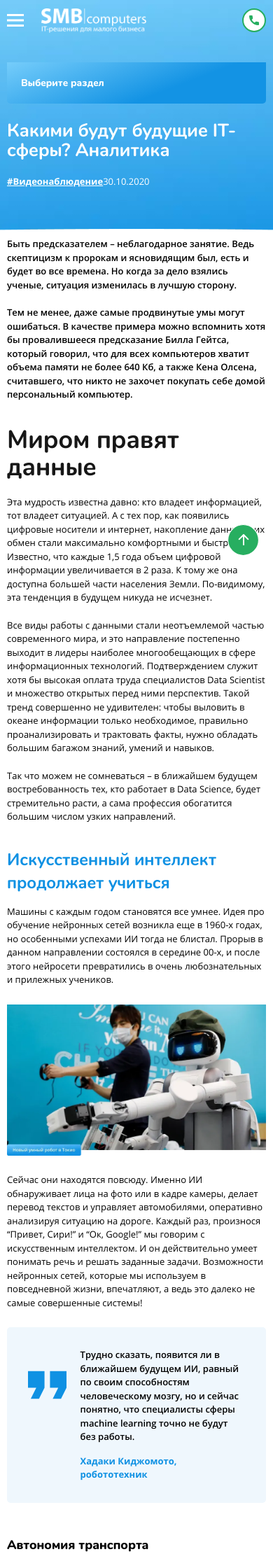
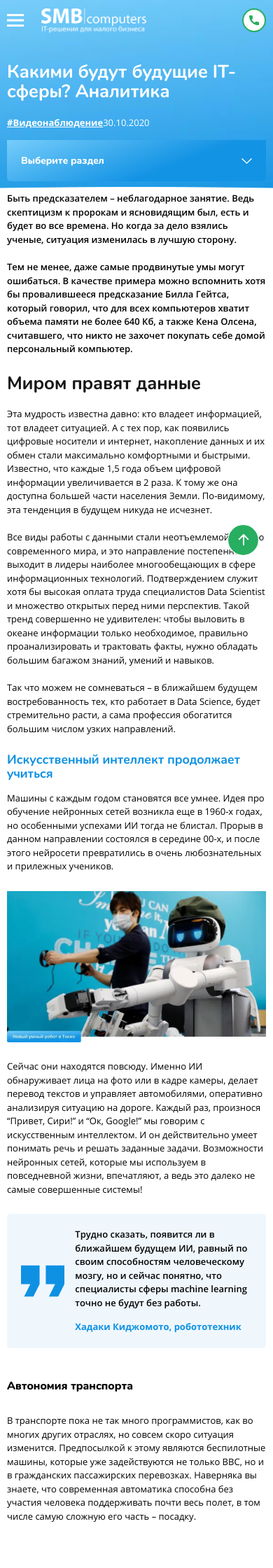
Before and after one commit to Nelson9309/SMB, a PHP site: page /article.html in a window 390 px wide. Shown: the top 2240 px of the page at 70% size. Run offline with PHP 8.4, Linux system fonts and the light colour scheme; grey boxes are pictures that could not be loaded.

Commit message:
sdsdds
sdsdsd

```diff
--- a/article.html
+++ b/article.html
@@ -98,6 +98,26 @@
 							</ul>
 						</nav>
 						<a class="header__callback mfp-with-zoom" href="#popup" data-mfp-src="#popup">задать вопрос</a>
+					</div>
+					<div class="header__main">
+						<div class="breadcrumbs">
+							<ul class="breadcrumbs__list">
+								<li class="breadcrumbs__list-item">
+									<a href="#">SMB Computers</a>
+								</li>
+								<li class="breadcrumbs__list-item">
+									<a href="#">Статьи</a>
+								</li>
+								<li class="breadcrumbs__list-item">
+									<span>Какими будут будущие IT-сферы? Аналитика</span>
+								</li>
+							</ul>
+						</div>
+						<h1 class="article__main-title title-h1">Какими будут будущие IT-сферы? Аналитика</h1>
+						<div class="article__main-bottom">
+							<p class="blog__item-hashtags">#Видеонаблюдение</p>
+							<span class="blog__item-data">30.10.2020</span>
+						</div>
 					</div>
 				</div>
 			</div>
@@ -223,6 +243,7 @@
 					<aside class="answers__aside aside">
 						<div class="answers__aside-top aside__top">
 							<h4 class="answers__aside-title title-h4">Выберите раздел</h4>
+							<img src="images/arrow4.svg" alt="">
 						</div>
 						<div class="answers__aside-tabswrap aside__tabswrap">
 							<ul class="answers__aside-tabslist aside__tabslist">
--- a/blog.html
+++ b/blog.html
@@ -238,7 +238,8 @@
 				<div class="answers__inner">
 					<aside class="answers__aside aside">
 						<div class="answers__aside-top aside__top">
-							<h4 class="answers__aside-title title-h4">Выберите раздел</h4>
+							<h4 class="answers__aside-title title-h4">Все статьи по разделам</h4>
+							<img src="images/arrow4.svg" alt="">
 						</div>
 						<div class="answers__aside-tabswrap aside__tabswrap">
 							<ul class="answers__aside-tabslist aside__tabslist">
--- a/scss/_media.scss
+++ b/scss/_media.scss
@@ -351,6 +351,9 @@
 		&:nth-child(-n+2){
 			margin-top: 0;
 		}
+	}
+	.article__main-wrap iframe{
+		    height: 359px;
 	}
 }
 @media (min-width: 981px){
@@ -1088,6 +1091,48 @@
 	.bonus__item {
 		padding: 30px 20px;
 	}
+	.article-header{
+		padding-bottom: 60px !important;
+		.header__main{
+			display: block;
+		}
+	}
+	.article__main-top{
+		display: none;
+	}
+	.answers-article{
+		margin-top: -185px;
+		.aside{
+			margin-bottom: 15px;
+		}
+	}
+	.article__main-quote img {
+		margin: 15px 15px 15px 0;
+		display: block;
+		max-width: 100px;
+	}
+	.article__main-quote{
+		align-items: center;
+	}
+	.article__main-quote {
+		padding: 20px;
+	}
+	.article__main-wrap{
+		h2{
+			margin: 25px 0 20px;
+			font-size: 26px;
+			line-height: 110%;
+		}
+		h3{
+			margin: 25px 0 15px;
+			font-size: 18px;
+			line-height: 110%;
+		}
+		h4{
+			margin: 30px 0 15px;
+			font-size: 16px;
+		}
+	}
 }
 @media (max-width: 650px){
 	.header__main-top img{
--- a/scss/style.scss
+++ b/scss/style.scss
@@ -2317,6 +2317,11 @@
 		justify-content: space-between;
 		max-width: 29%;
 	}
+	&-header{
+		.header__main{
+			display: none;
+		}
+	}
 	&__main-wrap{
 		p+p{
 			margin-top: 20px;
```
Also changed, not shown: css/style.min.css.
